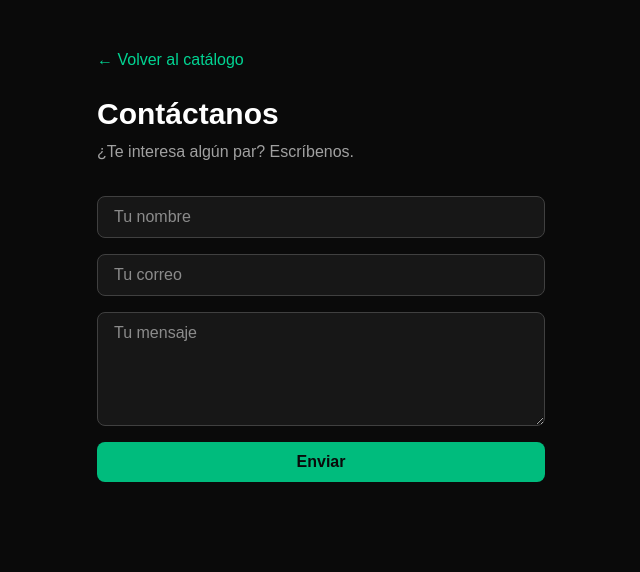
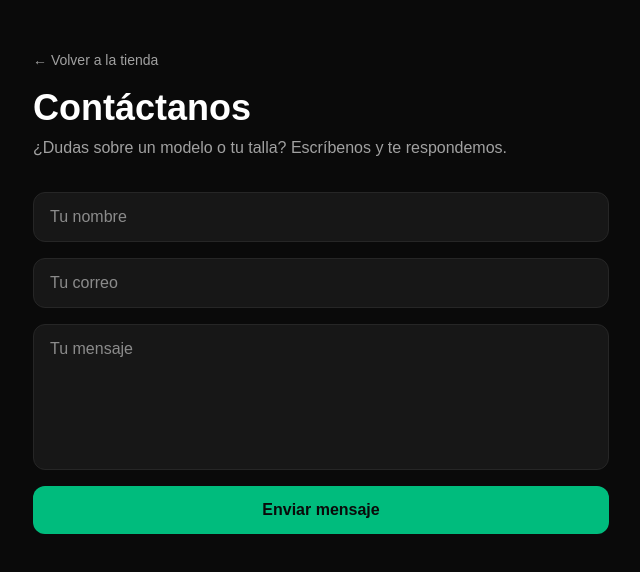
Before and after one commit to Kelvmdev/tienda-zapatos, a Next.js app: page /contacto in a window 1280 px wide. Shown: the top 572 px of the page, without its empty margins (319-959 px from the left). Built offline with nearby package versions, Linux system fonts and the light colour scheme.

Commit message:
Formulario funcional con Formspree + enlace de contacto

```diff
--- a/app/contacto/page.tsx
+++ b/app/contacto/page.tsx
@@ -1,41 +1,81 @@
-import fs from "node:fs";
-import path from "node:path";
-import { redirect } from "next/navigation";
+"use client";
+import { useState, type FormEvent } from "react";
 import Link from "next/link";
+import { useRouter } from "next/navigation";
 
-async function guardarMensaje(formData: FormData) {
-  "use server";
-  const nombre = formData.get("nombre");
-  const correo = formData.get("correo");
-  const mensaje = formData.get("mensaje");
-
-  const ruta = path.join(process.cwd(), "content", "mensajes.json");
-  const mensajes = JSON.parse(fs.readFileSync(ruta, "utf-8"));
-  mensajes.push({ nombre, correo, mensaje, fecha: new Date().toISOString() });
-  fs.writeFileSync(ruta, JSON.stringify(mensajes, null, 2), "utf-8");
-
-  redirect("/gracias");
-}
+const FORMSPREE = "https://formspree.io/f/mqeoeqob";
 
 export default function ContactoPage() {
+  const [enviando, setEnviando] = useState(false);
+  const [error, setError] = useState("");
+  const router = useRouter();
+
+  async function manejarEnvio(e: FormEvent<HTMLFormElement>) {
+    e.preventDefault();
+    setError("");
+    setEnviando(true);
+
+    const datos = new FormData(e.currentTarget);
+    try {
+      const res = await fetch(FORMSPREE, {
+        method: "POST",
+        body: datos,
+        headers: { Accept: "application/json" },
+      });
+      if (res.ok) {
+        router.push("/gracias");
+      } else {
+        setError("No se pudo enviar. Intenta de nuevo.");
+        setEnviando(false);
+      }
+    } catch {
+      setError("Error de conexión. Revisa tu internet e intenta otra vez.");
+      setEnviando(false);
+    }
+  }
+
   return (
     <main className="min-h-screen bg-neutral-950 text-white px-6 py-12">
-      <div className="mx-auto max-w-md">
-        <Link href="/" className="text-emerald-400 hover:underline">← Volver al catálogo</Link>
-        <h1 className="mt-6 text-3xl font-bold">Contáctanos</h1>
-        <p className="mt-2 text-neutral-400">¿Te interesa algún par? Escríbenos.</p>
+      <div className="mx-auto max-w-xl">
+        <Link href="/" className="text-sm text-neutral-400 hover:text-white">
+          ← Volver a la tienda
+        </Link>
 
-        <form action={guardarMensaje} className="mt-8 flex flex-col gap-4">
-          <input name="nombre" type="text" required placeholder="Tu nombre"
-            className="bg-neutral-900 border border-neutral-700 rounded-lg px-4 py-2" />
-          <input name="correo" type="email" required placeholder="Tu correo"
-            className="bg-neutral-900 border border-neutral-700 rounded-lg px-4 py-2" />
-          <textarea name="mensaje" required rows={4} placeholder="Tu mensaje"
-            className="bg-neutral-900 border border-neutral-700 rounded-lg px-4 py-2" />
-          <button type="submit"
-            className="bg-emerald-500 text-neutral-950 font-semibold rounded-lg px-4 py-2 hover:bg-emerald-400 transition">
-            Enviar
+        <h1 className="text-3xl md:text-4xl font-bold mt-4 mb-2">Contáctanos</h1>
+        <p className="text-neutral-400 mb-8">
+          ¿Dudas sobre un modelo o tu talla? Escríbenos y te respondemos.
+        </p>
+
+        <form onSubmit={manejarEnvio} className="flex flex-col gap-4">
+          <input
+            type="text"
+            name="nombre"
+            required
+            placeholder="Tu nombre"
+            className="rounded-xl bg-neutral-900 border border-neutral-800 px-4 py-3 outline-none focus:border-neutral-500"
+          />
+          <input
+            type="email"
+            name="email"
+            required
+            placeholder="Tu correo"
+            className="rounded-xl bg-neutral-900 border border-neutral-800 px-4 py-3 outline-none focus:border-neutral-500"
+          />
+          <textarea
+            name="mensaje"
+            required
+            rows={5}
+            placeholder="Tu mensaje"
+            className="rounded-xl bg-neutral-900 border border-neutral-800 px-4 py-3 outline-none focus:border-neutral-500 resize-none"
+          />
+          <button
+            type="submit"
+            disabled={enviando}
+            className="rounded-xl bg-emerald-500 text-neutral-950 font-semibold py-3 transition hover:bg-emerald-400 disabled:opacity-60"
+          >
+            {enviando ? "Enviando…" : "Enviar mensaje"}
           </button>
+          {error && <p className="text-red-400 text-sm">{error}</p>}
         </form>
       </div>
     </main>
--- a/app/page.tsx
+++ b/app/page.tsx
@@ -23,7 +23,14 @@ export default function HomePage() {
       <main className="min-h-screen bg-neutral-950 text-white px-6 py-12">
         <div className="mx-auto max-w-6xl">
           <h1 className="text-3xl md:text-4xl font-bold mb-2">👟 Mi Tienda de Zapatos</h1>
-          <p className="text-neutral-400 mb-10">Los mejores tenis, al mejor precio.</p>
+          <p className="text-neutral-400 mb-6">Los mejores tenis, al mejor precio.</p>
+
+          <Link
+            href="/contacto"
+            className="inline-block mb-10 rounded-xl bg-emerald-500 text-neutral-950 font-semibold px-5 py-2.5 transition hover:bg-emerald-400"
+          >
+            Contáctanos
+          </Link>
 
           <div className="grid grid-cols-1 sm:grid-cols-2 lg:grid-cols-3 gap-6">
             {zapatos.map((zapato) => (
```
